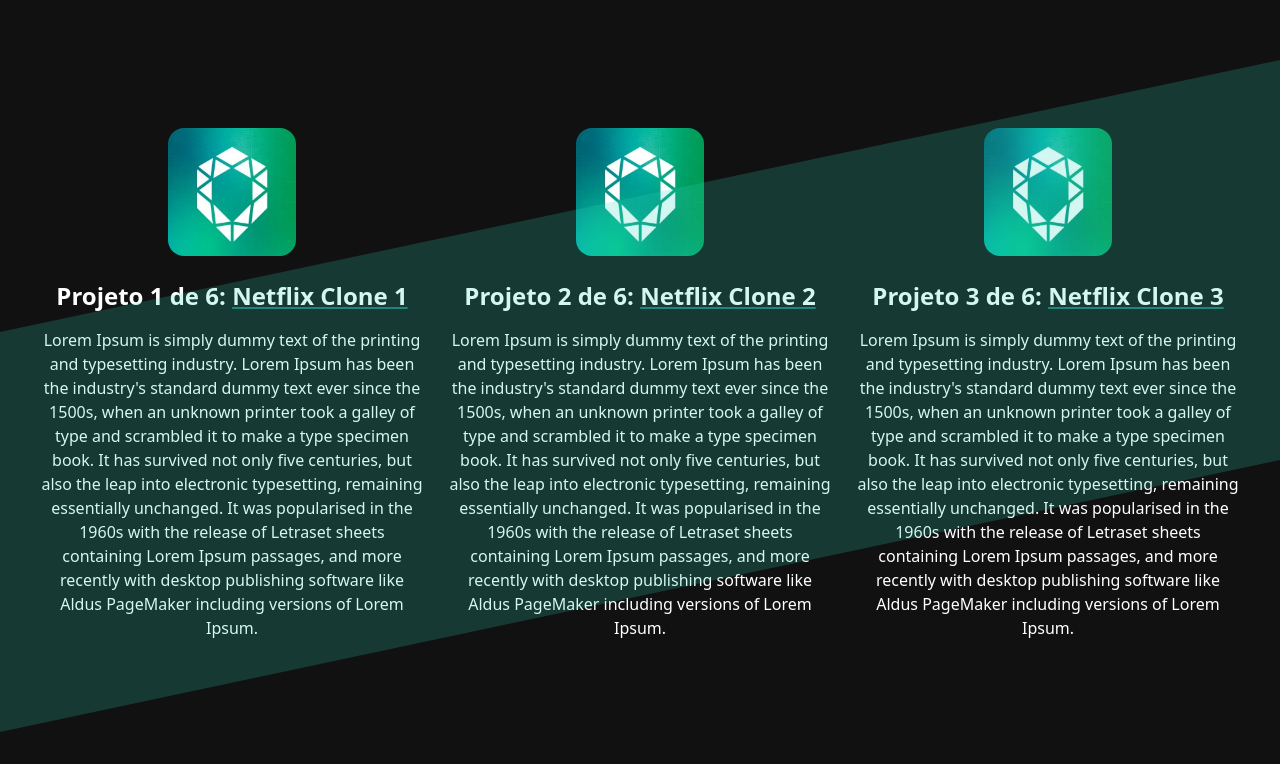
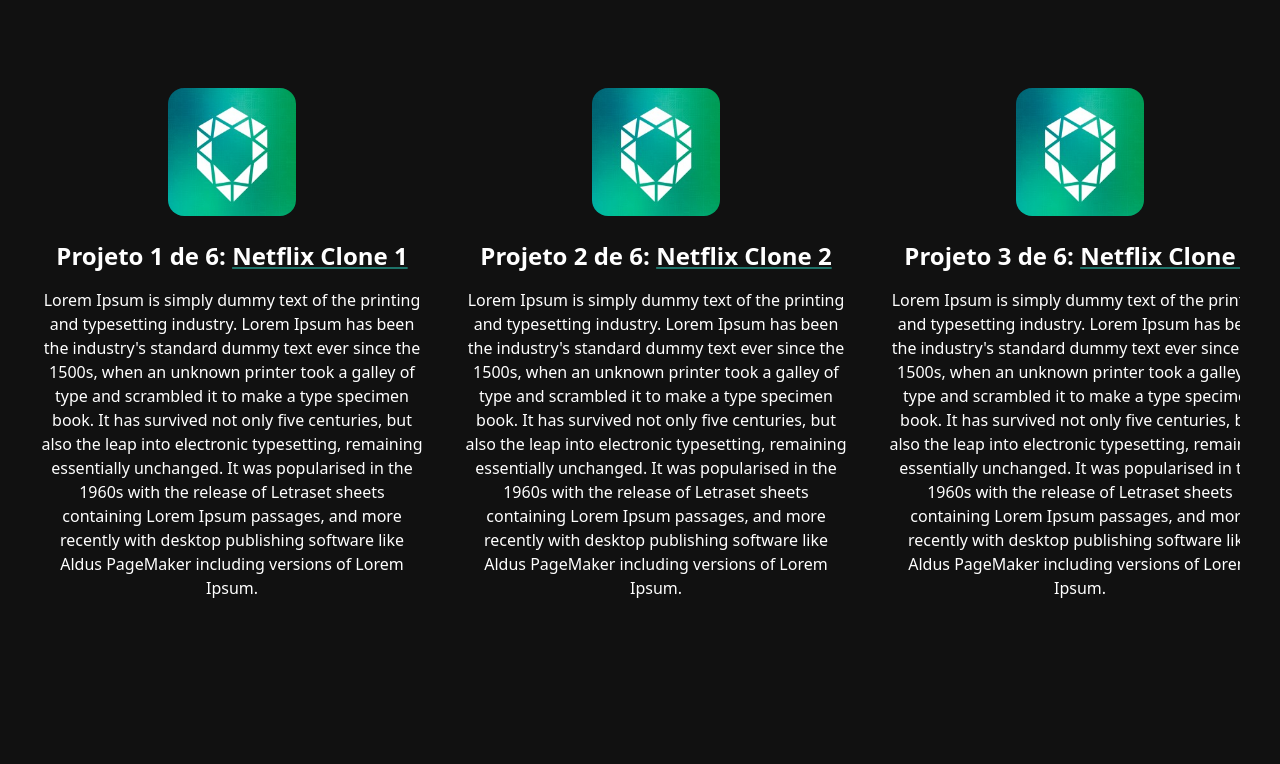
Before and after one commit to carlospasqualidev/my-portfolio-tailwind, a Next.js app: page / in a window 1280 px wide. Shown: the part 3236-4000 px from the top of the page. Built offline with nearby package versions, Linux system fonts and the light colour scheme.

Commit message:
master - fix scrolls of projects

```diff
--- a/src/app/globals.css
+++ b/src/app/globals.css
@@ -13,6 +13,7 @@
 
 /* width */
 ::-webkit-scrollbar {
+    width: 10px;
     height: 10px;
   }
 
--- a/src/app/layout.tsx
+++ b/src/app/layout.tsx
@@ -2,6 +2,7 @@
 import './globals.css';
 import Image from 'next/image';
 import { svgs } from '@/assets';
+import { url } from 'inspector';
 
 export default function RootLayout({
   children,
@@ -15,7 +16,7 @@
         <Image
           src={svgs.BackgroundParticles}
           alt=""
-          className="fixed -z-10 h-screen"
+          className="fixed -z-10 h-screen w-full max-sm:hidden"
         />
 
         <Navbar />
--- a/src/components/Navbar.tsx
+++ b/src/components/Navbar.tsx
@@ -48,8 +48,8 @@
               onClick={() => setUrlHash(data.href)}
               key={data.href}
             >
-              <a className="md:flex max-sm:hidden" href={data.href}>
-                {<data.Icon size={48} />}
+              <a className="md:flex max-md:hidden" href={data.href}>
+                {<data.Icon size={38} />}
               </a>
 
               <a className="md:hidden sm:flex" href={data.href}>
--- a/src/components/ProjectCard.tsx
+++ b/src/components/ProjectCard.tsx
@@ -17,7 +17,7 @@
   totalProjectNumber,
 }: IProjectCard) => {
   return (
-    <div className="min-w-[32%] max-md:min-w-[100%] flex flex-col items-center text-center">
+    <div className="min-w-[32%] max-md:min-w-[100%] flex flex-col items-center text-center snap-center">
       <Image
         src={image}
         alt=""
@@ -26,9 +26,7 @@
 
       <h1 className="mb-4 text-2xl font-bold max-md:text-xl">
         Projeto {projectNumber} de {totalProjectNumber}:{' '}
-        <span className="underline decoration-[#2dd4bf]/50 decoration-red-7">
-          {title}
-        </span>
+        <span className="underline decoration-[#2dd4bf]/50">{title}</span>
       </h1>
       <p>{description}</p>
     </div>
--- a/src/templates/Projects.tsx
+++ b/src/templates/Projects.tsx
@@ -46,9 +46,8 @@
 
 export const Projects = () => {
   return (
-    <div className="h-screen w-full flex justify-center items-center pt-16">
-      <div className="w-full h-1/2 absolute bg-[#2dd4bf]/20 -skew-y-12 right-[0px]" />
-      <div className="flex overflow-x-auto gap-6 pb-6">
+    <div className="h-screen flex justify-center items-center">
+      <div className="flex overflow-x-scroll pb-10 gap-10 snap-x snap-mandatory">
         {projectsData.map((project, i) => (
           <ProjectCard
             key={project.title}
```
